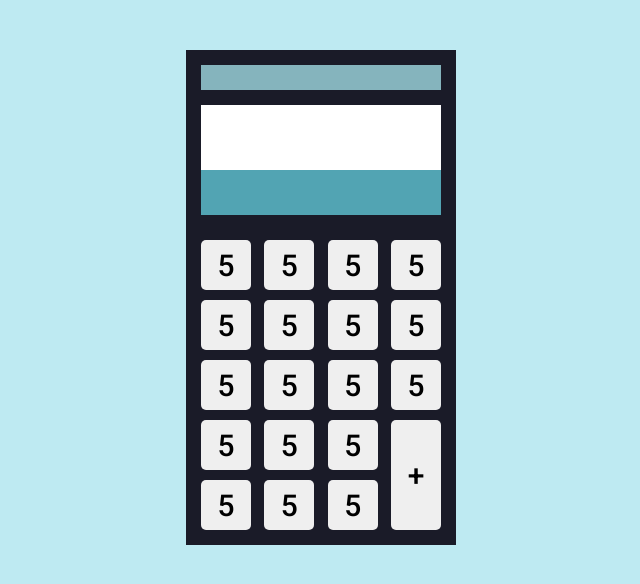
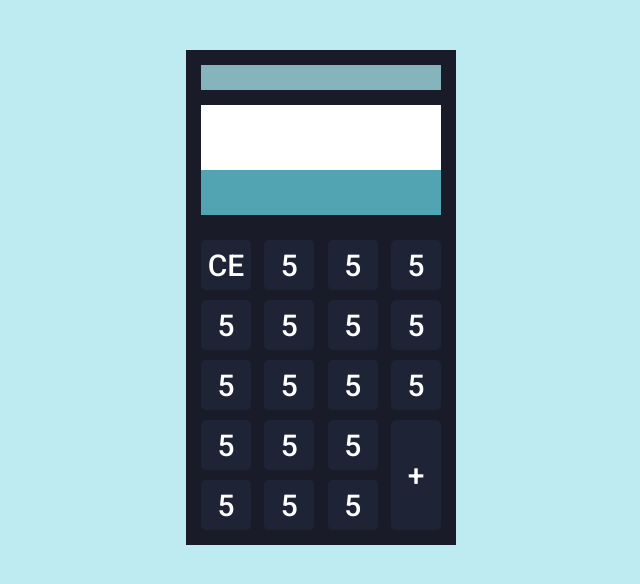
Before and after one commit to Irynanaiko/Calculator-online, a plain HTML site: page index.html in a window 1280 px wide. Shown: the whole page, without its empty margins (319-959 px from the left). Drawn offline with Linux system fonts and the light colour scheme.

Commit message:
added color text and bg keybords

```diff
--- a/index.html
+++ b/index.html
@@ -25,7 +25,7 @@
 
       <div class="calc-keyboard">
         <div class="calc-keyboard-col">
-          <button class="btn" type="button">5</button>
+          <button class="btn" type="button">CE</button>
           <button class="btn" type="button">5</button>
           <button class="btn" type="button">5</button>
           <button class="btn" type="button">5</button>
--- a/style.css
+++ b/style.css
@@ -71,10 +71,13 @@ body {
   height: 50px;
   margin-top: 10px;
   font-family: inherit;
+  color: #fff;
+  background-color: #1e2435;
   font-size: 30px;
   font-weight: 500;
   border: none;
   border-radius: 5px;
+  cursor: pointer;
 }
 .btn-big {
   height: 110px;
```
